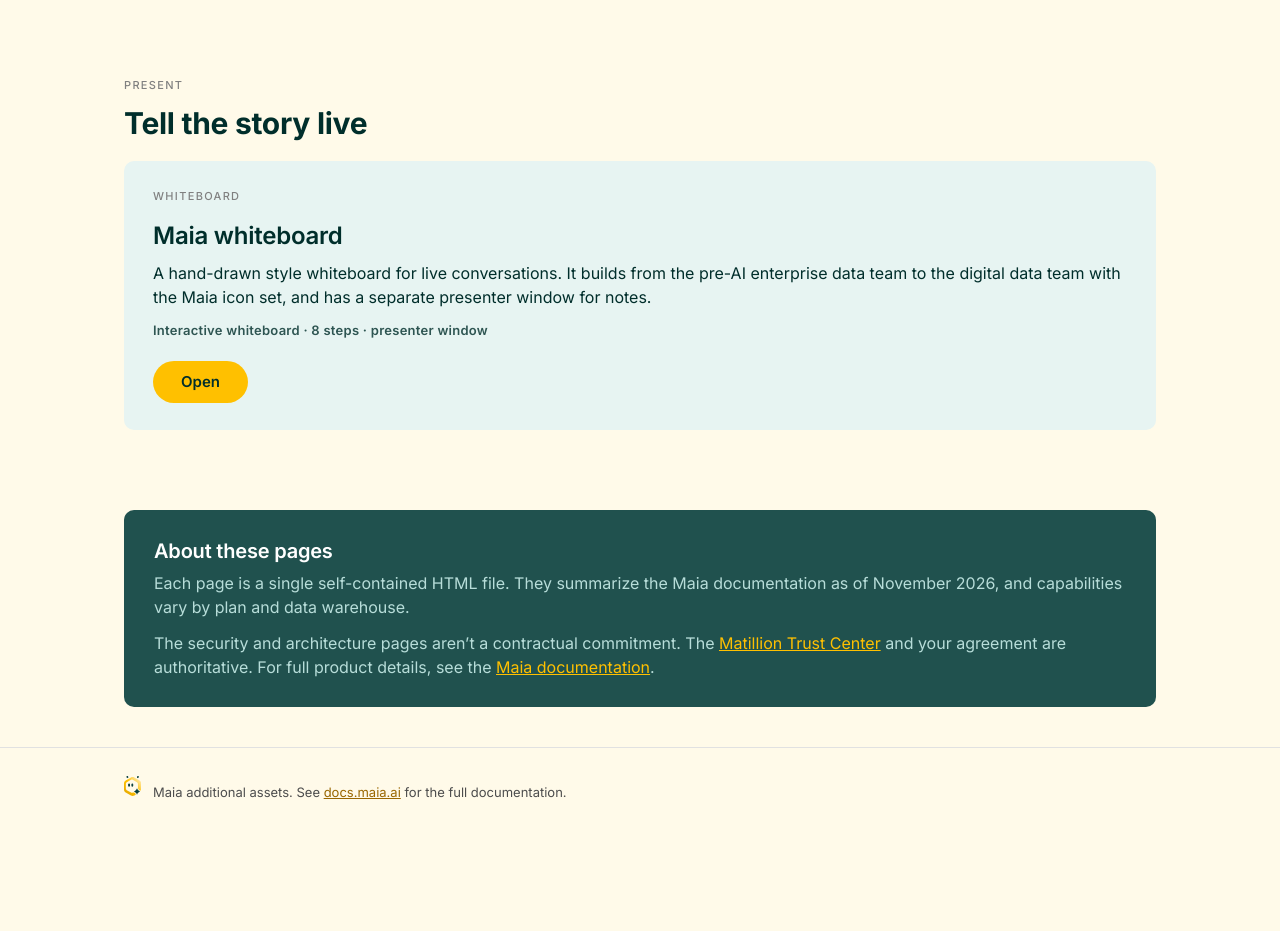
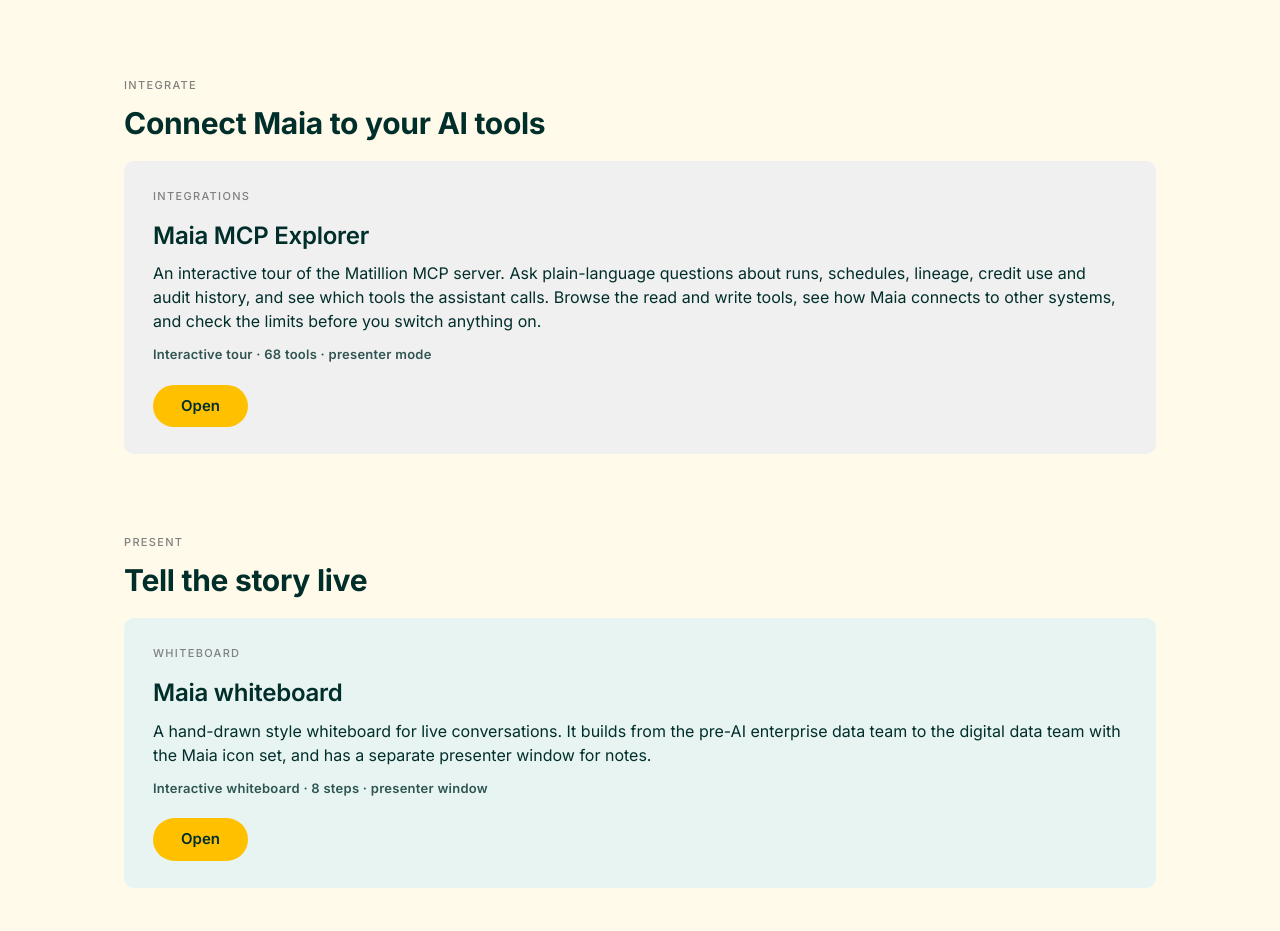
Before and after one commit to garniebolling-maia/additional-assets, a plain HTML site: page index.html in a window 1280 px wide. Shown: the part 1771-2702 px from the top of the page. Before the commit the page ends 2614 px from the top, so only its background shows below. Drawn offline with Linux system fonts and the light colour scheme.

Commit message:
Add files via upload

```diff
--- a/index.html
+++ b/index.html
@@ -321,6 +321,20 @@ code { font-family: ui-monospace, SFMono-Regular, Menlo, Consolas, monospace; fo
   </section>
 
   <section>
+    <p class="tag">Integrate</p>
+    <h2>Connect Maia to your AI tools</h2>
+    <div class="assets one">
+      <article class="asset card ">
+        <p class="tag">Integrations</p>
+        <h3>Maia MCP Explorer</h3>
+        <p>An interactive tour of the Matillion MCP server. Ask plain-language questions about runs, schedules, lineage, credit use and audit history, and see which tools the assistant calls. Browse the read and write tools, see how Maia connects to other systems, and check the limits before you switch anything on.</p>
+        <p class="meta">Interactive tour · 68 tools · presenter mode</p>
+        <a class="open" href="maia-mcp-explorer.html" target="_blank" rel="noopener" aria-label="Open Maia MCP Explorer in a new tab">Open</a>
+      </article>
+    </div>
+  </section>
+
+  <section>
     <p class="tag">Present</p>
     <h2>Tell the story live</h2>
     <div class="assets one">
```
